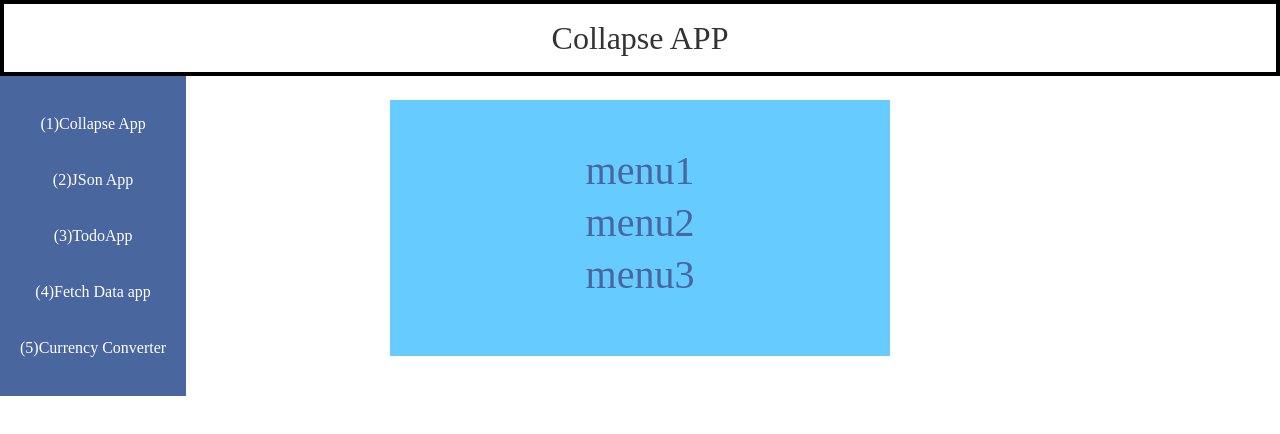
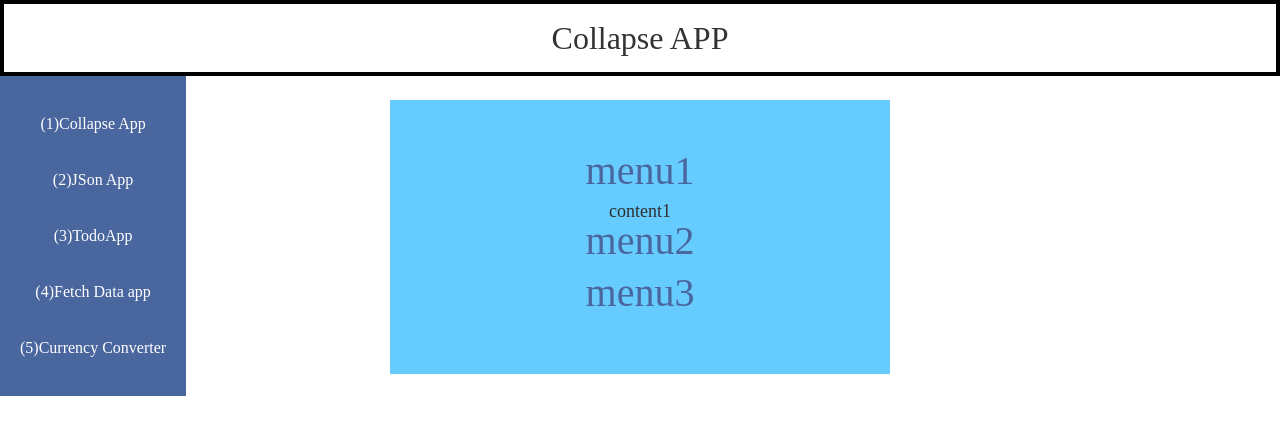
Before and after one commit to siddhantgosavi/React-app, a React (Create React App) app: page / in a window 1280 px wide. Both pictures are taken after a click on the item "menu1". Shown: the top 434 px of the page. Built offline with nearby package versions, Linux system fonts and the light colour scheme.

Commit message:
solves toggle problem due to bootstrap

```diff
--- a/src/javascript/collapseApp/collapseItems.js
+++ b/src/javascript/collapseApp/collapseItems.js
@@ -8,9 +8,10 @@ export default class CollapseItem extends React.Component {
         this.state = {
             isExpanded: false,
         };
+        this.toggleContent = this.toggleContent.bind(this);
     }
 
-    toggleContent(refName, event) {
+    toggleContent() {
         this.setState({
             isExpanded: !this.state.isExpanded,
         });
@@ -19,11 +20,11 @@ export default class CollapseItem extends React.Component {
     render() {
         let {title, description} = this.props;
         return (
-            <li className={`collapseWrapper showCursor ${this.state.isExpanded ? 'expanded' : ''}`} onClick={this.toggleContent.bind(this, 'content')}>
+            <li className={`collapseWrapper showCursor ${this.state.isExpanded ? 'expanded' : ''}`} onClick={this.toggleContent}>
                 <div className="collapseHead">
                     <h2>{title}</h2>
                 </div>
-                <div ref='content' className="collapseBody hide">
+                <div ref='content' className="collapseBody">
                     <p>{description}</p>
                 </div>
             </li>
--- a/src/javascript/fetchDataApp/userData.js
+++ b/src/javascript/fetchDataApp/userData.js
@@ -4,7 +4,7 @@ var underscore = require('underscore');
 export default class UserData extends React.Component {
 
     toggleContent(refName, event) {
-        this.refs[refName].classList.toggle('hide');
+        this.refs[refName].classList.toggle('hidden');
     }
 
     render() {
@@ -17,7 +17,7 @@ export default class UserData extends React.Component {
                           <div className="collapseHead">
                               <h2>{`Name:: ${user.name}`}</h2>
                           </div>
-                          <div ref={`${key}content`} className="collapseBody hide">
+                          <div ref={`${key}content`} className="hidden">
                               <p>{`email id ::${user.email}`}</p>
                               <p>{`gender :: ${user.login}`}</p>
                               <p>{`Address :: ${user.location}`}</p>
--- a/src/stylesheets/collapseApp.css
+++ b/src/stylesheets/collapseApp.css
@@ -1,6 +1,11 @@
+.collapseWrapper .collapseBody,.hidden {
+  display: none;
+}
+
 .expanded .collapseBody {
   display: block;
 }
+
 .collapseContainer {
   width: 500px;
   padding: 50px;
```
